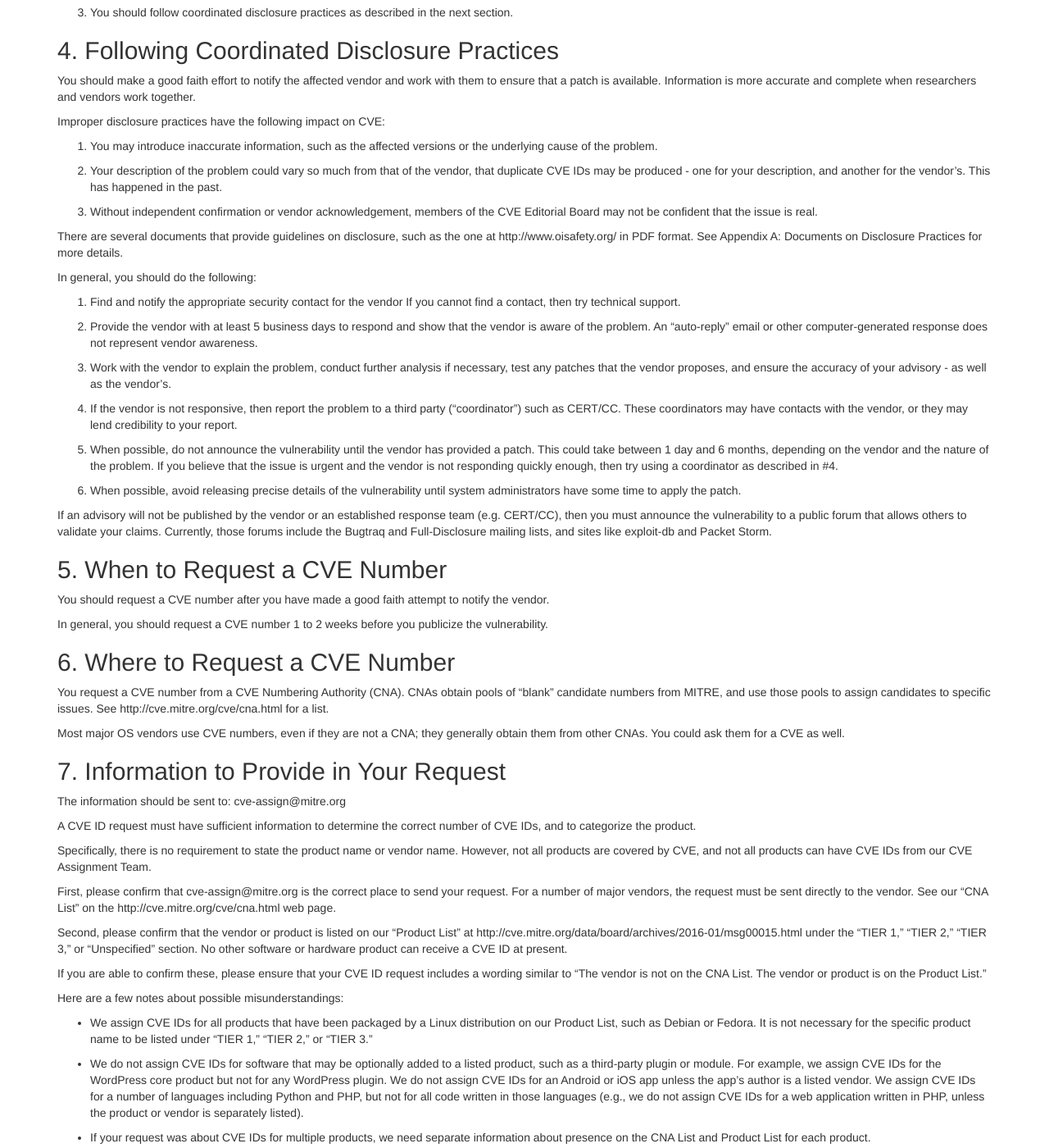
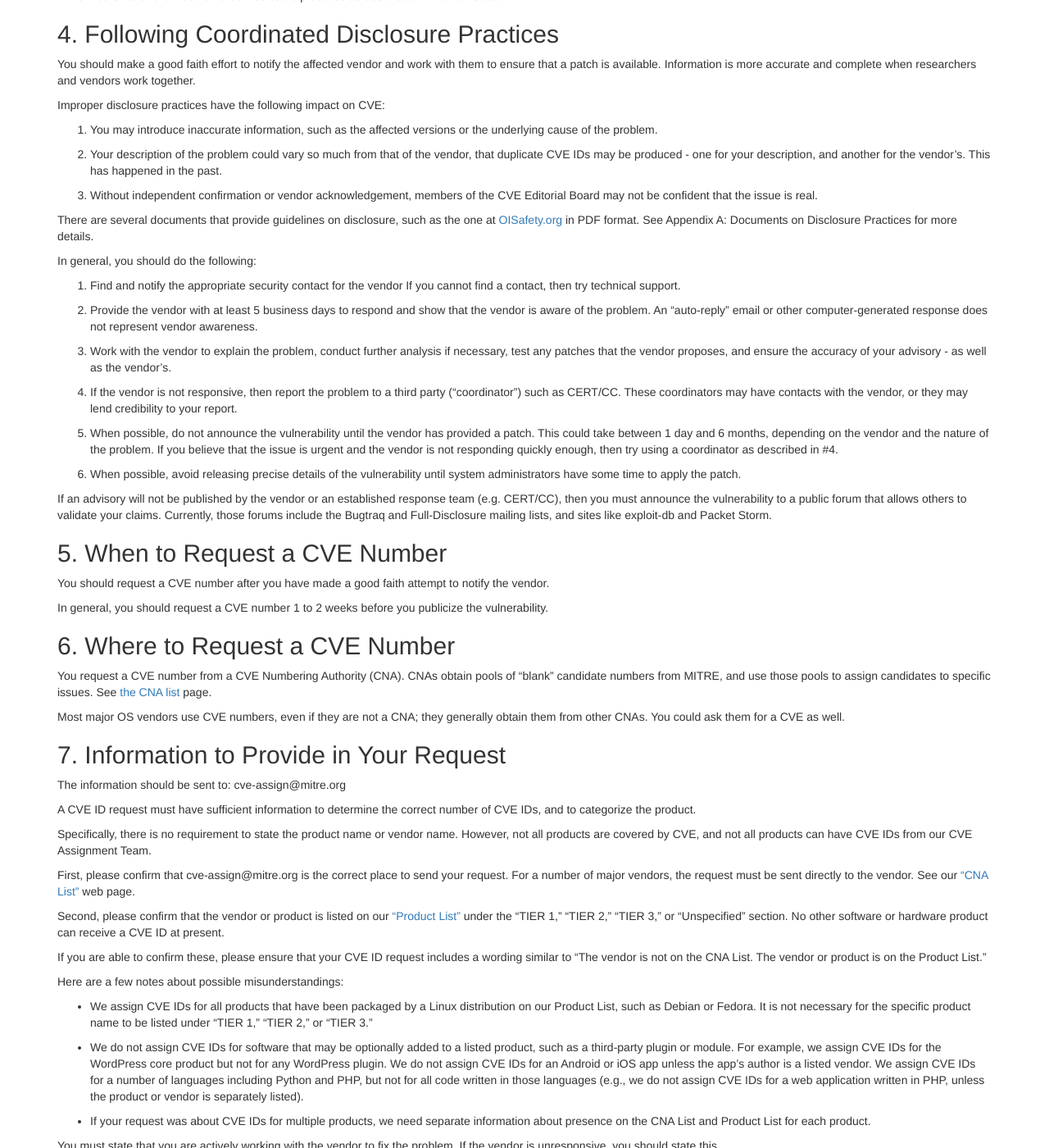
Before and after one commit to CVEProject/cveproject.github.io, a Jekyll site: the page built from requester/reservation-guidelines.md, in a window 1280 px wide and 1400 px high, scrolled down 1752 px. Shown: the whole window at 82% size. Built offline with Jekyll 4.4.1, drawn with Linux system fonts in a browser that asks for light colours; nearby versions of some CDN libraries; some of the changed text lies outside the part shown.

Commit message:
minor edit - format links in doc

```diff
--- a/requester/reservation-guidelines.md
+++ b/requester/reservation-guidelines.md
@@ -108,7 +108,7 @@ The basic process is:
 Following is some background information, which may help you to
 understand the rationales for the process.
 
-1. See http://cve.mitre.org/cve/identifiers/index.html for
+1. See [the Identifiers page](http://cve.mitre.org/cve/identifiers/index.html) for
    details on how vulnerabilities are included in CVE.
 
 2. As more and more CVEs are included in announcements of new
@@ -138,8 +138,8 @@ understand the rationales for the process.
    publicly announced.
 
 2. You must make sure that your issue is not already a duplicate of an
-   existing CVE entry by performing a keyword search on the CVE web
-   site at http://cve.mitre.org/cve/ .
+   existing CVE entry by performing a keyword search on [the CVE web
+   site](http://cve.mitre.org/cve/).
 
 3. You should follow coordinated disclosure practices as described in
    the next section.
@@ -218,8 +218,8 @@ publicize the vulnerability.
 
 You request a CVE number from a CVE Numbering Authority (CNA).  CNAs
 obtain pools of "blank" candidate numbers from MITRE, and use those
-pools to assign candidates to specific issues.  See
-http://cve.mitre.org/cve/cna.html for a list.
+pools to assign candidates to specific issues.  See [the CNA list](http://cve.mitre.org/cve/cna.html)
+page.
 
 Most major OS vendors use CVE numbers, even if they are not a CNA;
 they generally obtain them from other CNAs.  You could ask them for a
@@ -234,9 +234,9 @@ A CVE ID request must have sufficient information to determine the correct numbe
 
 Specifically, there is no requirement to state the product name or vendor name. However, not all products are covered by CVE, and not all products can have CVE IDs from our CVE Assignment Team.
 
-First, please confirm that cve-assign@mitre.org is the correct place to send your request. For a number of major vendors, the request must be sent directly to the vendor. See our "CNA List" on the http://cve.mitre.org/cve/cna.html web page.
+First, please confirm that cve-assign@mitre.org is the correct place to send your request. For a number of major vendors, the request must be sent directly to the vendor. See our ["CNA List"](http://cve.mitre.org/cve/cna.html) web page.
 
-Second, please confirm that the vendor or product is listed on our "Product List" at http://cve.mitre.org/data/board/archives/2016-01/msg00015.html under the "TIER 1," "TIER 2," "TIER 3," or "Unspecified" section. No other software or hardware product can receive a CVE ID at present.
+Second, please confirm that the vendor or product is listed on our ["Product List"](http://cve.mitre.org/data/board/archives/2016-01/msg00015.html) under the "TIER 1," "TIER 2," "TIER 3," or "Unspecified" section. No other software or hardware product can receive a CVE ID at present.
 
 If you are able to confirm these, please ensure that your CVE ID request includes a wording similar to "The vendor is not on the CNA List. The vendor or product is on the Product List."
 
@@ -339,8 +339,8 @@ in the text.
 You can include a paragraph such as the following:
 
   The Common Vulnerabilities and Exposures (CVE) project has assigned
-  the name CVE-YYYY-NNNN to this issue. This is an entry on the CVE
-  list (http://cve.mitre.org), which standardizes names for security
+  the name CVE-YYYY-NNNN to this issue. This is an entry on [the CVE
+  list](http://cve.mitre.org), which standardizes names for security
   problems.
 
 If you can not include this text due to space limitations, then try to
@@ -386,8 +386,8 @@ MITRE may not have the details of the vulnerability.
 MITRE will then update the CVE information on the CVE web site with a
 proper description, references, etc.
 
-The CVE information will also be updated in the National Vulnerability
-Database (NVD) at http://nvd.nist.gov.
+The CVE information will also be updated in [the National Vulnerability
+Database (NVD)](http://nvd.nist.gov).
 
 
 
```
Also changed, not shown: other parts of requester/reservation-guidelines.md (+3 -3 lines).
